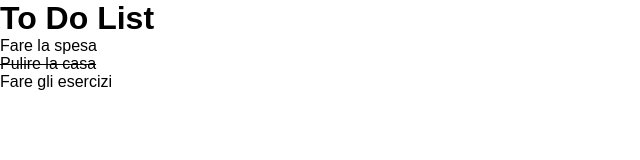
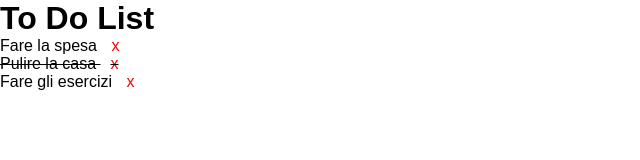
Before and after one commit to lpitto86/vue-todolist, a plain HTML site: page index.html in a window 1280 px wide. Shown: the full height of the page, 0-640 px from the left. Drawn offline with nearby package versions, Linux system fonts and the light colour scheme.

Commit message:
Milestone2

```diff
--- a/css/style.css
+++ b/css/style.css
@@ -11,3 +11,9 @@
 .completed {
   text-decoration: line-through;
 }
+
+.remove-btn {
+  cursor: pointer;
+  color: red;
+  margin-left: 10px;
+}
--- a/index.html
+++ b/index.html
@@ -13,6 +13,7 @@
             <ul>
                   <li v-for="todo in todos" :key="todo.text" :class="{ 'completed': todo.done }">
                         {{ todo.text }}
+                        <span class="remove-btn" @click="removeTodo(todo)">x</span>
                   </li>
             </ul>
       </div>
--- a/js/scripts.js
+++ b/js/scripts.js
@@ -7,5 +7,13 @@ new Vue({
                   { text: 'Fare gli esercizi', done: false },
                   // Aggiungi altri "to do" secondo necessità
             ]
+      },
+      methods: {
+            removeTodo: function(todo) {
+                  const index = this.todos.indexOf(todo);
+                  if (index !== -1) {
+                  this.todos.splice(index, 1);
+                  }
+            }
       }
 });
```
Lines whose indentation alone changed are shown as unchanged.
